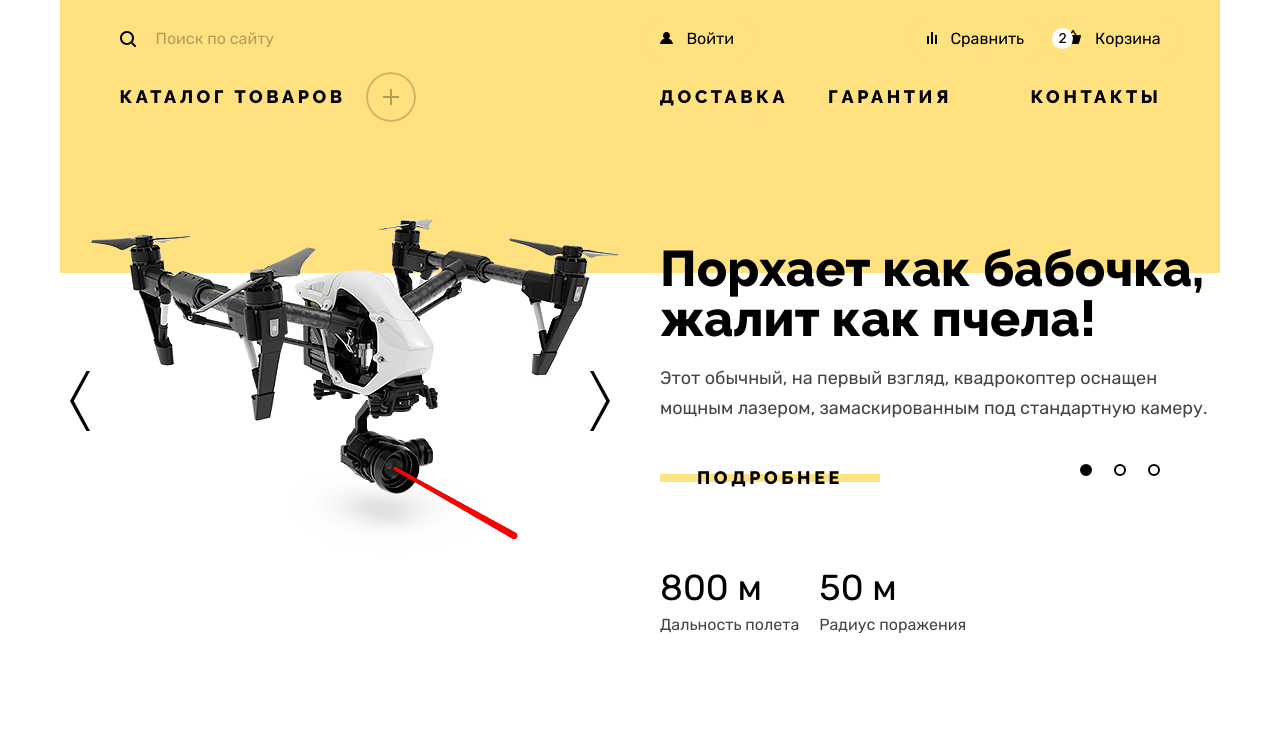
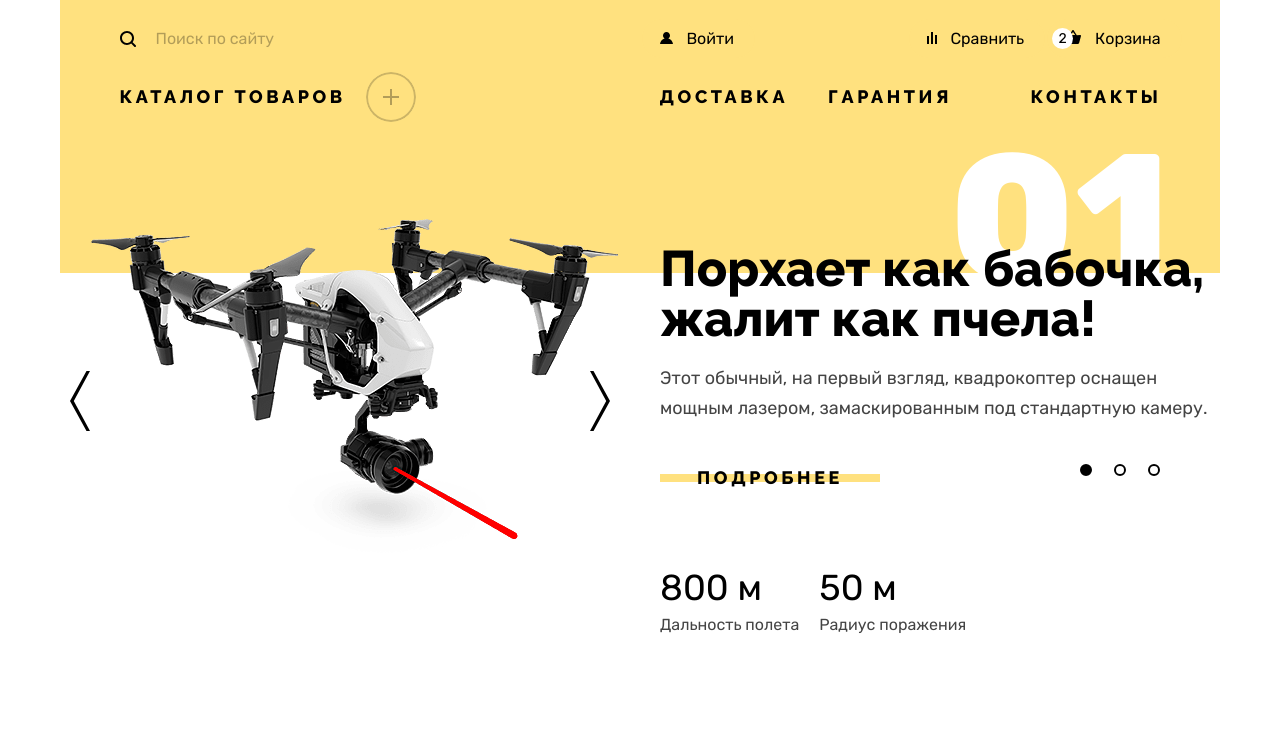
Before and after one commit to ant-druha/1924739-device-32, a plain HTML site: page index.html in a window 1280 px wide. Shown: the part 39-786 px from the top of the page. Drawn offline with Linux system fonts and the light colour scheme.

Commit message:
Slider number background.

```diff
--- a/index.html
+++ b/index.html
@@ -111,6 +111,7 @@
                 <dt class="product-feature-name">Радиус поражения</dt>
                 <dd class="product-card-feature-value">50 м</dd>
               </dl>
+              <div class="slider-number-background">01</div>
             </div>
           </li>
           <li class="promoted-product-card">
@@ -152,6 +153,7 @@
                 <dt class="product-feature-name">Без подзарядки</dt>
                 <dd class="product-card-feature-value">48 часов</dd>
               </dl>
+              <div class="slider-number-background">02</div>
             </div>
           </li>
           <li class="promoted-product-card">
@@ -197,6 +199,7 @@
                 <dt class="product-feature-name">Метериал</dt>
                 <dd class="product-card-feature-value">Карбон</dd>
               </dl>
+              <div class="slider-number-background">03</div>
             </div>
           </li>
         </ol>
--- a/styles/styles.css
+++ b/styles/styles.css
@@ -104,6 +104,7 @@ figure {
   margin: 0;
   margin-bottom: 19px;
   padding-top: 123px;
+  z-index: 1;
 }
 
 .promoted-product-card-description {
@@ -521,11 +522,28 @@ input[type="search"]::-webkit-search-results-decoration {
 
 .product-card-annotation {
   display: none;
+  position: relative;
   /*align-items: center;*/
   grid-template-columns: min-content auto;
   column-gap: 200px;
   grid-template-rows: min-content min-content min-content min-content;
   margin-left: 40px;
+}
+
+.slider-number-background {
+  position: absolute;
+  right: 50px;
+  top: 30px;
+  width: 250px;
+  height: 135px;
+
+  font-family: "Rubik", sans-serif;
+  font-style: normal;
+  font-weight: 800;
+  font-size: 180px;
+  line-height: 135px;
+  text-align: right;
+  color: #FFFFFF;
 }
 
 .promoted-product-card.item-current .product-card-annotation {
```
